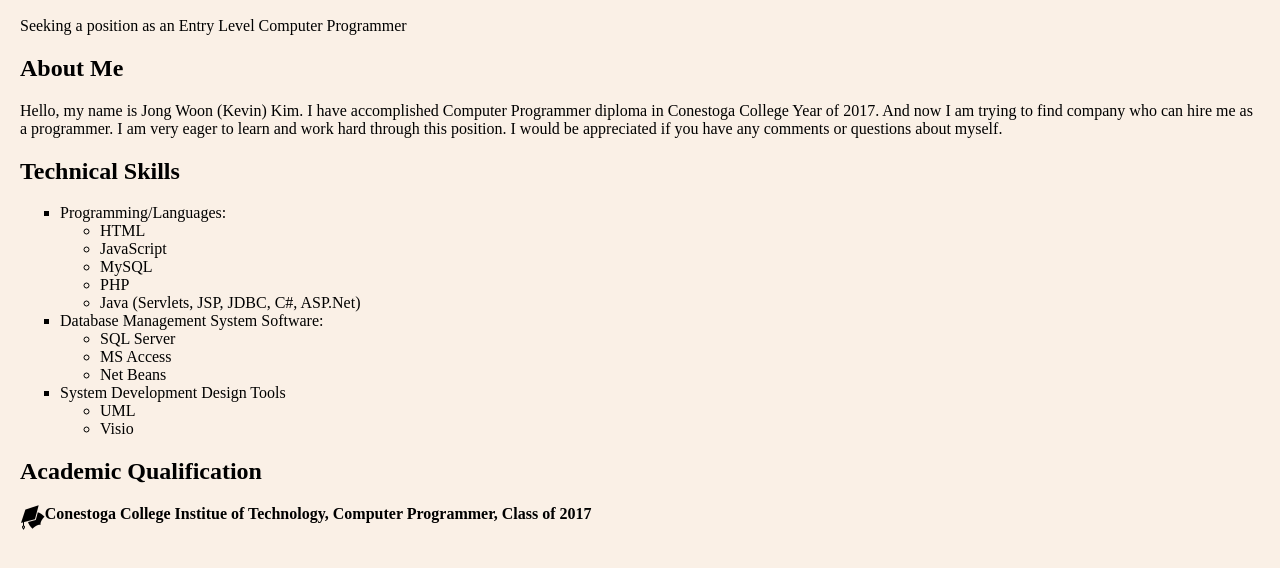
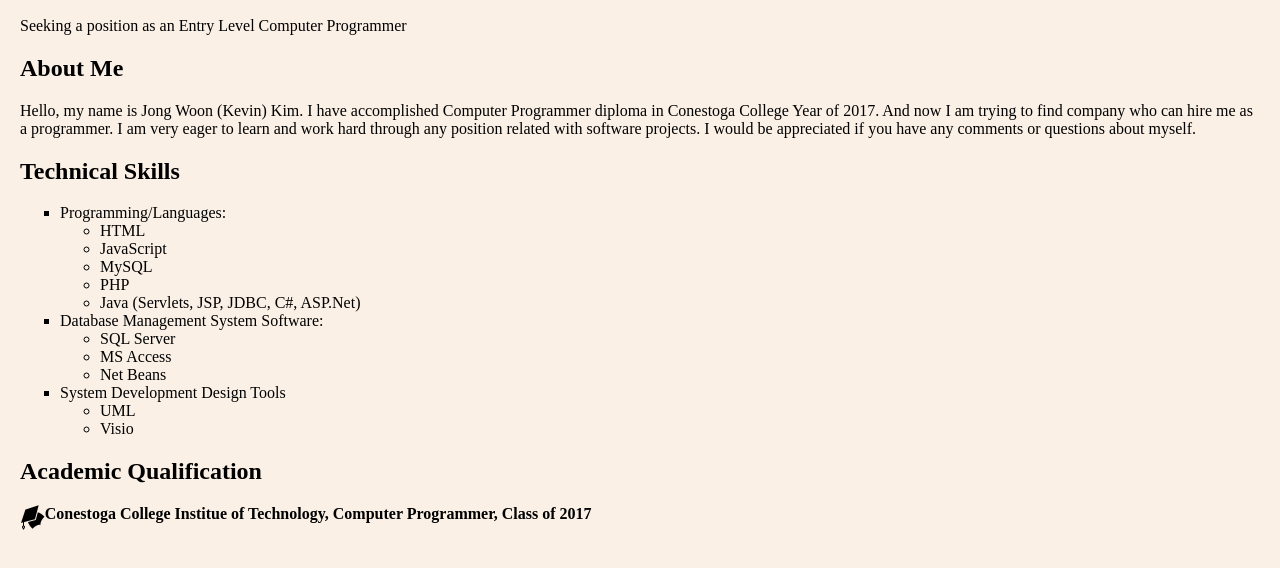
Before and after one commit to kkim8014/kkim8014.github.io, a plain HTML site: page index.html in a window 1280 px wide. Shown: the part 110-678 px from the top of the page. Drawn offline with Linux system fonts and the light colour scheme; a script that the page names is missing.

Commit message:
20180125revise
revised

```diff
--- a/index.html
+++ b/index.html
@@ -12,8 +12,8 @@
 	<p>Seeking a position as an Entry Level Computer Programmer</p>
 	<h2>About Me</h2>
 	<p>Hello, my name is Jong Woon (Kevin) Kim. I have accomplished Computer Programmer diploma in Conestoga College Year of 2017.
-	And now I am trying to find company who can hire me as a programmer. I am very eager to learn and work hard through this position.
-	I would be appreciated if you have any comments or questions about myself.</p>
+	And now I am trying to find company who can hire me as a programmer. I am very eager to learn and work hard through any position related with
+	software projects. I would be appreciated if you have any comments or questions about myself.</p>
 	<h2>Technical Skills</h2>
 	<ul type="square">
 		<li>Programming/Languages:</li>
```
